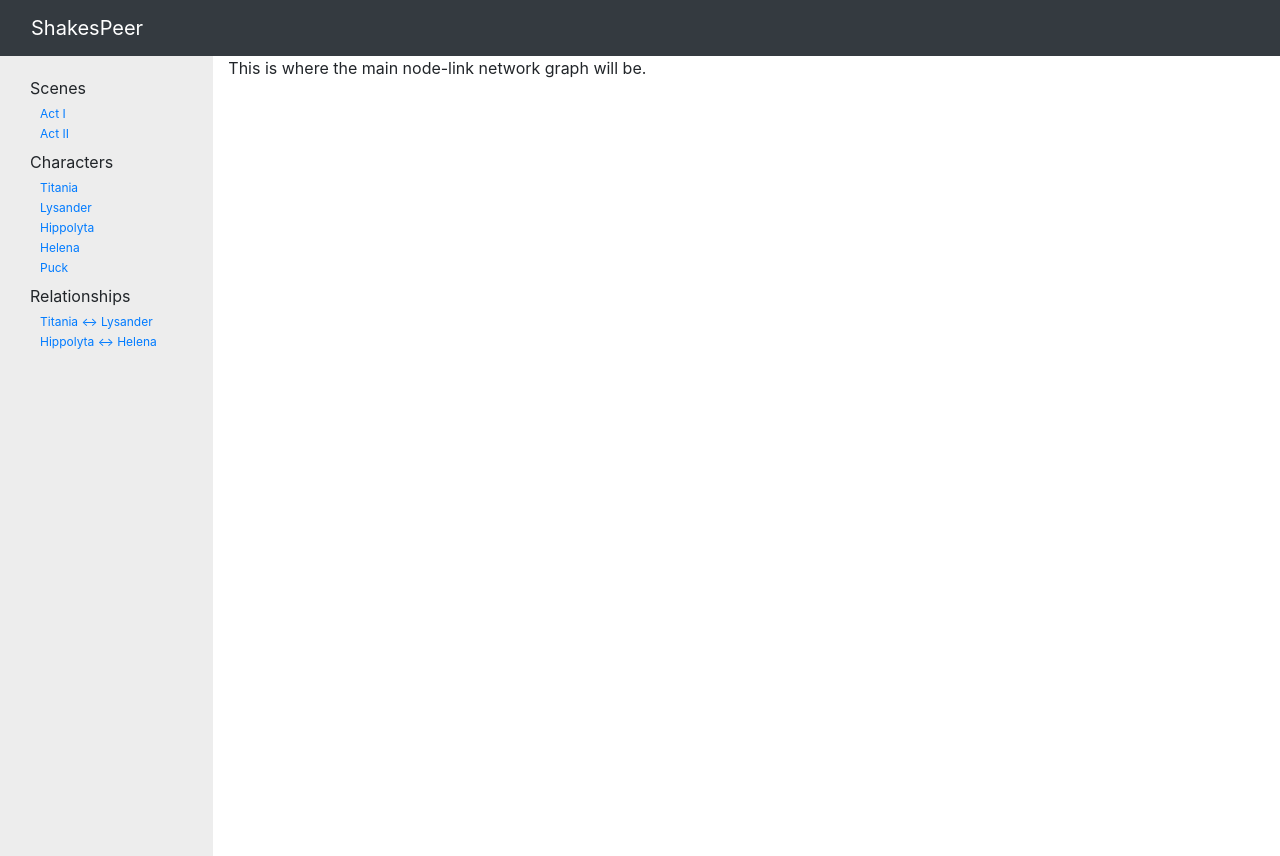
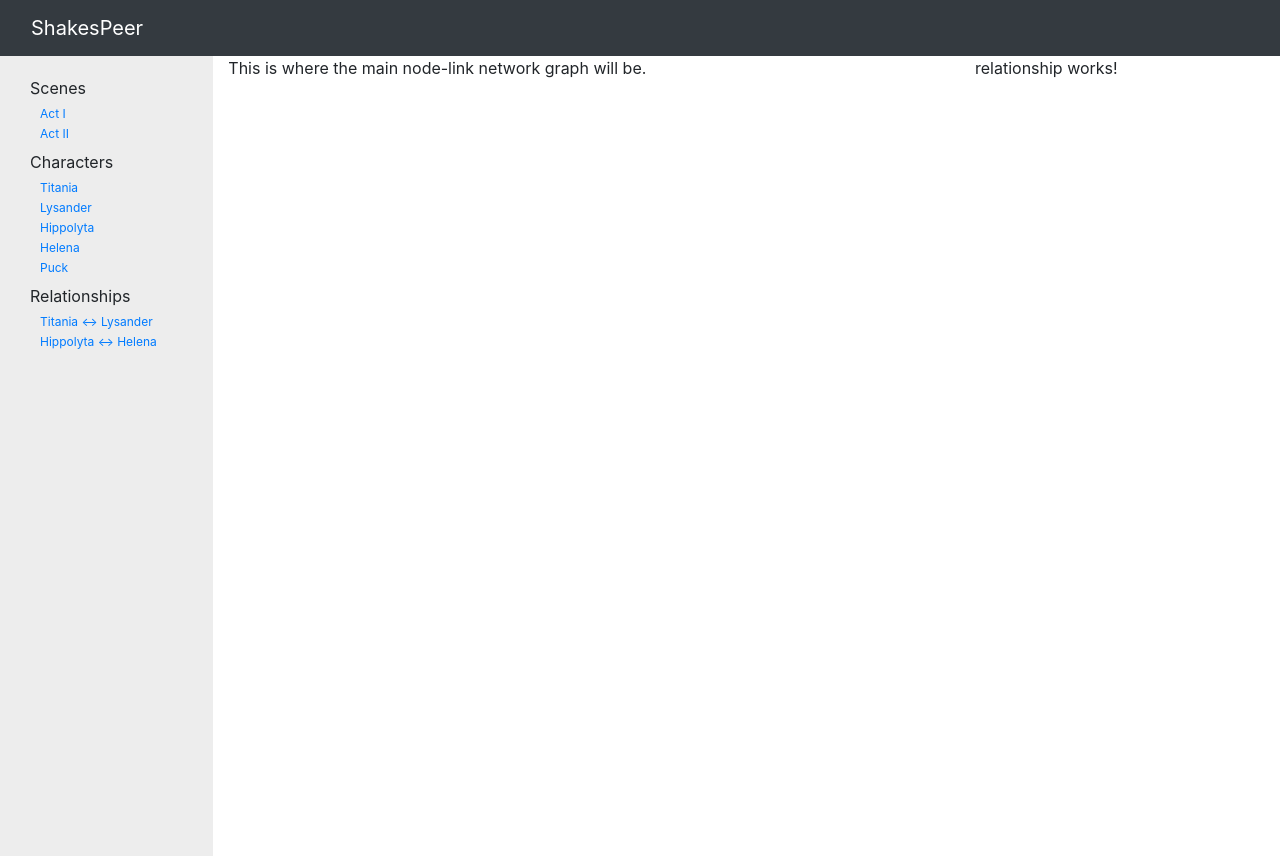
Before and after one commit to kevin-chow/ShakesPeer, an Angular app in the folder angular-src/shakespeer/: page / in a window 1280 px wide. Built offline with nearby package versions, Linux system fonts and the light colour scheme.

Commit message:
created relationship components

```diff
--- a/angular-src/shakespeer/src/app/app.module.ts
+++ b/angular-src/shakespeer/src/app/app.module.ts
@@ -8,6 +8,7 @@ import { HeaderComponent } from './components/header/header.component';
 import { MainComponent } from './components/main/main.component';
 import { SidebarComponent } from './components/sidebar/sidebar.component';
 import { NetworkComponent } from './components/network/network.component';
+import { RelationshipComponent } from './components/relationship/relationship.component';
 
 @NgModule({
   declarations: [
@@ -15,7 +16,8 @@ import { NetworkComponent } from './components/network/network.component';
     HeaderComponent,
     MainComponent,
     SidebarComponent,
-    NetworkComponent
+    NetworkComponent,
+    RelationshipComponent
   ],
   imports: [
     BrowserModule,
--- a/angular-src/shakespeer/src/app/components/main/main.component.html
+++ b/angular-src/shakespeer/src/app/components/main/main.component.html
@@ -3,11 +3,11 @@
     <div style="padding:0" class="col-sm-2">
       <app-sidebar></app-sidebar>
     </div>
-    <div class="col-sm-8">
+    <div class="col-sm-7">
       <app-network></app-network>
     </div>
-    <div class="col-sm-2">
-      <!-- to fill in with the detailed view -->
+    <div class="col-sm-3">
+      <app-relationship></app-relationship>
     </div>
   </div>
 </div>
--- /dev/null
+++ b/angular-src/shakespeer/src/app/components/relationship/relationship.component.html
@@ -0,0 +1,3 @@
+<p>
+  relationship works!
+</p>
--- /dev/null
+++ b/angular-src/shakespeer/src/app/components/relationship/relationship.component.ts
@@ -0,0 +1,15 @@
+import { Component, OnInit } from '@angular/core';
+
+@Component({
+  selector: 'app-relationship',
+  templateUrl: './relationship.component.html',
+  styleUrls: ['./relationship.component.scss']
+})
+export class RelationshipComponent implements OnInit {
+
+  constructor() { }
+
+  ngOnInit() {
+  }
+
+}
```
Also changed, not shown: angular-src/shakespeer/src/app/components/relationship/relationship.component.scss (added).
